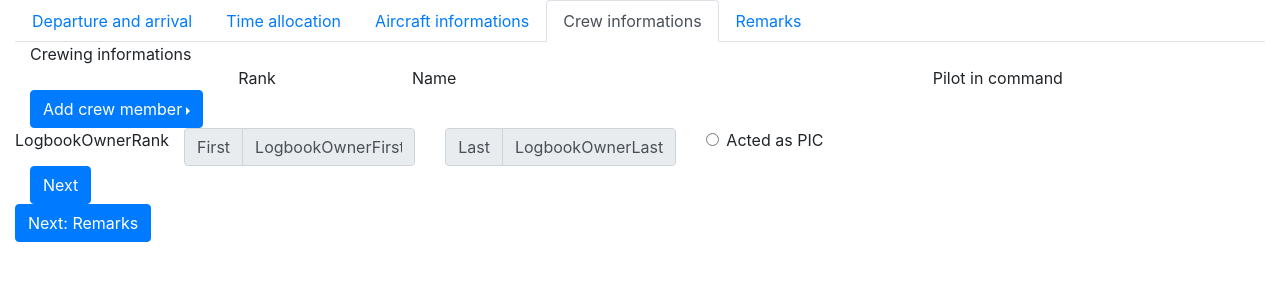
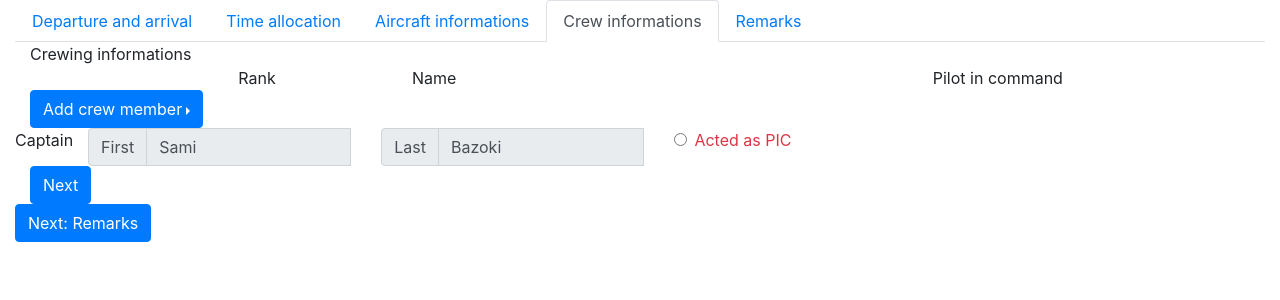
Before and after one commit to Logtyaviation/webapp, a React (Create React App) app: page /NewFlightEntry in a window 1280 px wide. Shown: the top 300 px of the page. Built offline with nearby package versions, Linux system fonts and the light colour scheme.

Commit message:
fixed #3 and other bugs

```diff
--- a/src/components/NewEntry/NewCrewEntry/SubComponents/AddCrew.js
+++ b/src/components/NewEntry/NewCrewEntry/SubComponents/AddCrew.js
@@ -1,26 +1,60 @@
 import React from "react";
 //import ReactDOM from "react-dom";
-import { Formik, ErrorMessage, FieldArray } from "formik";
+import { Formik, FieldArray } from "formik";
 import  * as yup from 'yup'
 import { Col, Button, Row, InputGroup, Form, DropdownButton, Dropdown } from "react-bootstrap";
 
-const schema = yup.array().of(yup.object({
-    CrewFirstName:yup.string().required('Please enter the first name'),
-    CrewLastName:yup.string().required('Please enter the last name'),
-    CrewIsPIC:yup.string(),
-    CustomRank:yup.string().required('Please enter the rank')
-}).required())
+const schema = yup.object({
+    Crew: yup.array().of(yup.object({
+        CrewFirstName: yup.string().required('Please enter the first name'),
+        CrewLastName: yup.string().required('Please enter the last name'),
+        CrewRank: yup.string().required(),
+        CustomRank: yup.string().when('CrewRank', {
+            is: 'Custom',
+            then: yup.string().required('Please enter the rank')
+        })
+    }).required()),
+    PIC: yup.string().required()
+});
 
 const initialValues = {
-  CrewList:
-    [{
-        CrewFirstName: 'LogbookOwnerFirstName',
-        CrewLastName: 'LogbookOwnerLastName',
-        CrewRank: 'LogbookOwnerRank',
-        CrewActedAsPIC: '',
+    CrewList: [{
+        CrewFirstName: 'Sami',
+        CrewLastName: 'Bazoki',
+        CrewRank: 'Captain',
         CustomRank:''
-    }]
+    }],
+    PIC: ''
 };
+
+
+const isLogbookOwner = (index) => index === 0;
+
+const hasValue = (object, key) => object !== undefined && object[key] !== undefined && object[key].length > 0;
+
+const hasErrors = (errors, index, key) => {
+    if (errors.CrewList !== undefined && errors.CrewList[index] !== undefined) {
+        return errors.CrewList[index][key];
+    }
+    return false;
+};
+
+const isValid = ({ index, crewMember, key, errors }) => {
+    if (!isLogbookOwner(index) && hasValue(crewMember, key) && !hasErrors(errors, index, key)) {
+        return true;
+    }
+    return false;
+};
+
+const isInvalid = ({ index, errors, key }) => {
+    if (!isLogbookOwner(index) && hasErrors(errors, index, key)) {
+        return true;
+    }
+    return false;
+};
+
+const hasPIC = (PIC) => PIC !== '';
+
 
 const AddCrew = () => (
   <div>
@@ -40,20 +74,19 @@ const AddCrew = () => (
     }) => (
         <Form noValidate onSubmit={handleSubmit}>
           <FieldArray name='CrewList'>
-            {({ insert, remove, push }) => (
+            {({ push, remove }) => (
               <div>
                 <DropdownButton
                     drop='right'
                     title='Add crew member'
-                    onSelect={(eventKey) => push({CustomRank:eventKey, CrewRank:eventKey, CrewFirstName:'', CrewLastName:'', CrewActedAsPIC:''})}
+                    onSelect={(eventKey) => push({CustomRank:'', CrewRank:eventKey, CrewFirstName:'', CrewLastName:''})}
                     >
                     <Dropdown.Item eventKey='Captain'>Captain</Dropdown.Item>
                     <Dropdown.Item eventKey='First Officer'>First Officer</Dropdown.Item>
                     <Dropdown.Item eventKey='Custom'>Custom</Dropdown.Item>
                 </DropdownButton>
                 {values.CrewList.length > 0 &&
-                 values.CrewList.map((CrewMember, index) => (
-                    <Row key={index}>
+                 values.CrewList.map((CrewMember, index) => <Row key={index}>
                      {CrewMember.CrewRank === 'Custom' ?
                          <Col>
                              <InputGroup>
@@ -64,11 +97,17 @@ const AddCrew = () => (
                                      placeholder='Ex: Captain'
                                      name={`CrewList.${index}.CustomRank`}
                                      id={`CrewList.${index}.CustomRank`}
+                                     value={CrewMember.CustomRank}
+                                     isValid={isValid({index, CrewMember, key: 'CustomRank', errors})}
+                                     isInvalid={isInvalid({index, CrewMember, key: 'CustomRank', errors})}
                                      onChange={handleChange}
                                  />
+                                 <Form.Control.Feedback type='invalid'>
+                                     {hasErrors(errors, index, 'CustomRank') ? errors.CrewList[index].CustomRank : null}
+                                 </Form.Control.Feedback>
                              </InputGroup>
                          </Col>
-                        :CrewMember.CrewRank}
+                         : CrewMember.CrewRank}
                      <Col>
                          <InputGroup>
                              <InputGroup.Prepend>
@@ -80,16 +119,14 @@ const AddCrew = () => (
                                  name={`CrewList.${index}.CrewFirstName`}
                                  id={`CrewList.${index}.CrewFirstName`}
                                  value={CrewMember.CrewFirstName}
-                                isValid={index === 0 ? null:CrewMember.CrewFirstName && !errors.CrewList[index].CrewFirstName}
-                                isInvalid={index === 0 ? null:errors.CrewList ? !!errors.CrewList[index].CrewFirstName:null}
+                                 isValid={isValid({index, CrewMember, key: 'CrewFirstName', errors})}
+                                 isInvalid={isInvalid({index, CrewMember, key: 'CrewFirstName', errors})}
                                  onChange={handleChange}
                              />
+                             <Form.Control.Feedback type='invalid'>
+                                 {hasErrors(errors, index, 'CrewFirstName') ? errors.CrewList[index].CrewFirstName : null}
+                             </Form.Control.Feedback>
                          </InputGroup>
-                            <ErrorMessage
-                                name={`CrewList.${index}.CrewFirstName`}
-                                component='div'
-                                className='field-error'
-                            />
                      </Col>
                      <Col>
                          <InputGroup>
@@ -102,22 +139,35 @@ const AddCrew = () => (
                                  name={`CrewList.${index}.CrewLastName`}
                                  id={`CrewList.${index}.CrewLastName`}
                                  value={CrewMember.CrewLastName}
+                                 isValid={isValid({index, CrewMember, key: 'CrewLastName', errors})}
+                                 isInvalid={isInvalid({index, CrewMember, key: 'CrewLastName', errors})}
                                  onChange={handleChange}
                              />
+                             <Form.Control.Feedback type='invalid'>
+                                 {hasErrors(errors, index, 'CrewLastName') ? errors.CrewList[index].CrewLastName : null}
+                             </Form.Control.Feedback>
                          </InputGroup>
                      </Col>
                      <Col md={3}>
                          <Form.Check
                              type='radio'
-                        name={`CrewList.${index}.CrewActedAsPIC`}
-                        label='Acted as PIC'/>
+                             name={`PIC`}
+                             label='Acted as PIC'
+                             value={values.PIC}
+                             isInvalid={!hasPIC(values.PIC)}
+                             onChange={(e) => {
+                                 e.target.value = `${CrewMember.CrewFirstName} ${CrewMember.CrewLastName}`;
+                                 handleChange(e);
+                             }}
+                         />
+                         <Form.Control.Feedback type='invalid'>
+                             {hasErrors(errors, index, 'CrewIsPIC') ? errors.CrewList[index].CrewIsPIC : null}
+                         </Form.Control.Feedback>
                      </Col>
                      <Col>
-                        {index === 0 ?
-                        null : <Button onClick={() => remove(index)}>Delete</Button>}
+                         { !isLogbookOwner(index) ? <Button onClick={() => remove(index)}>Delete</Button> : null }
                      </Col>
-                </Row>
-                  ))}
+                 </Row>)}
               </div>
             )}
           </FieldArray>
```
Lines whose indentation alone changed are shown as unchanged.
